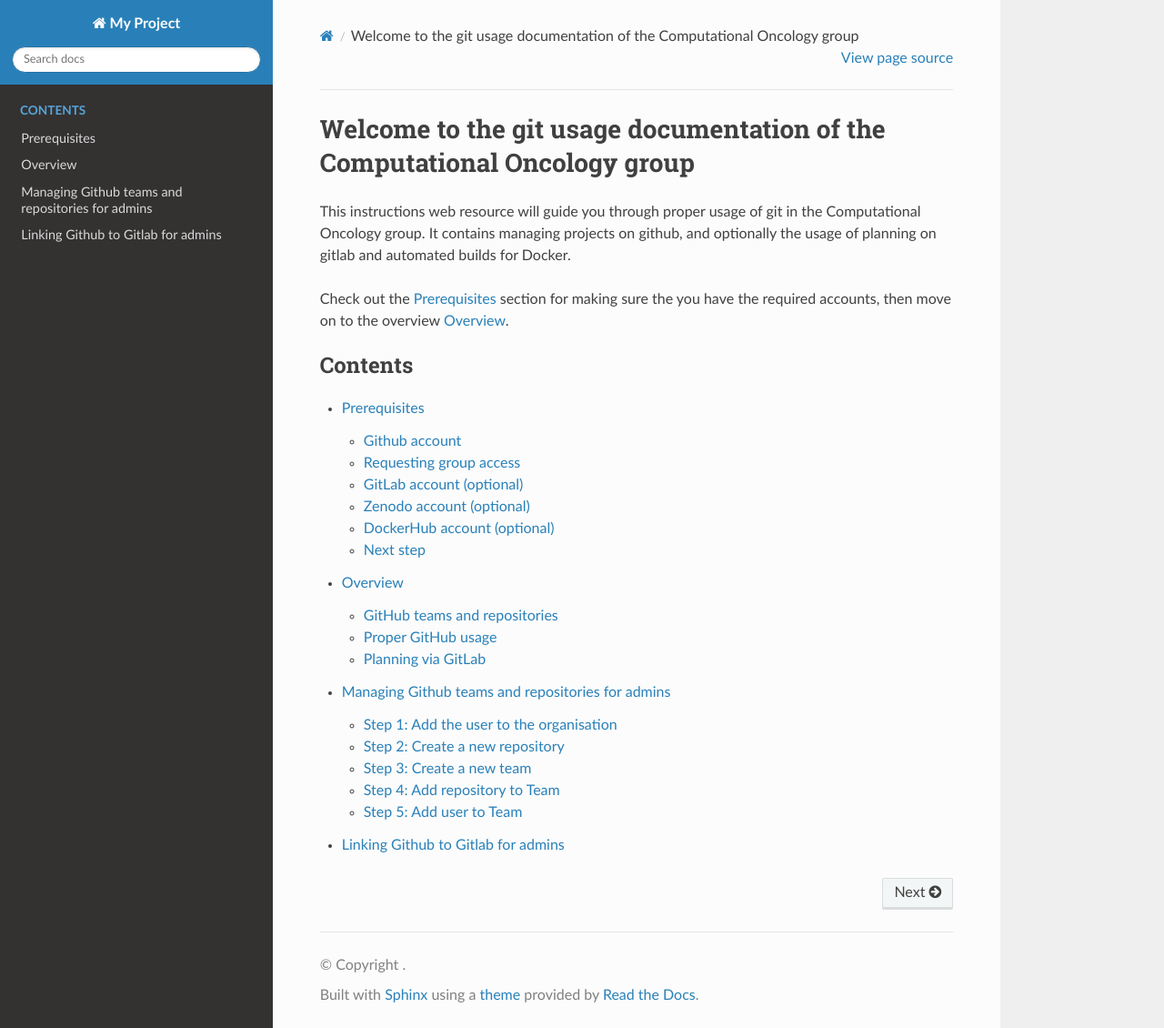
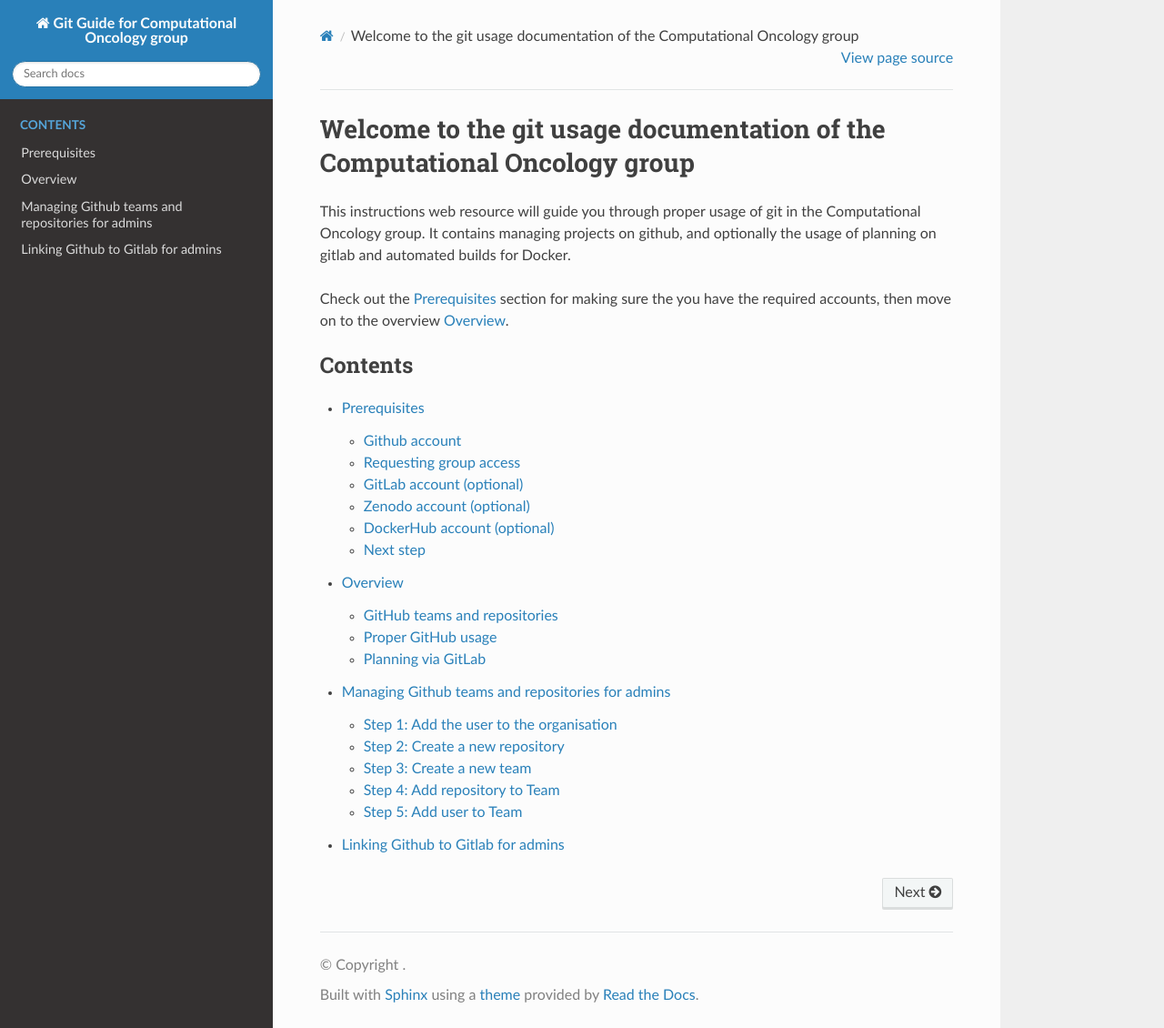
Before and after one commit to ComputationalOncologyUMCG/git-instructions, a Sphinx documentation site: the page built from docs/source/index.rst, in a window 1280 px wide and 1130 px high. Shown: the whole window at 91% size. Built offline with Sphinx 7.4.7 and the Read the Docs theme 3.1.0, drawn with Linux system fonts in a browser that asks for light colours.

Commit message:
- update conf

```diff
--- a/docs/source/conf.py
+++ b/docs/source/conf.py
@@ -1,5 +1,5 @@
-project = "My Project"
-author = "Your Name"
+project = "Git Guide for Computational Oncology group"
+author = "Roy Oelen"
 
 extensions = [
     "sphinx.ext.autodoc",
```
